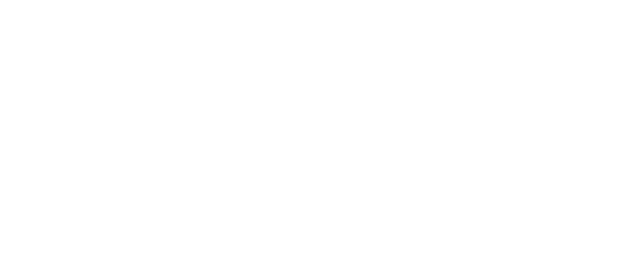
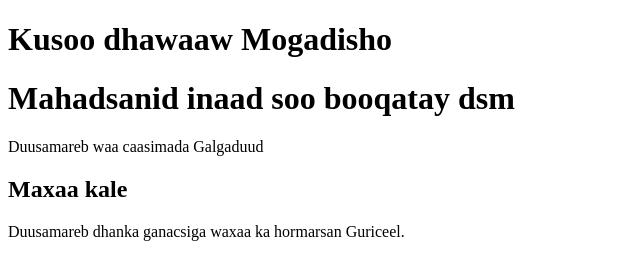
Before and after one commit to Abdiqani-hashi/hurbad-web, a plain HTML site: page index.html in a window 1280 px wide. Shown: the whole page, without its empty margins (0-640 px from the left). Drawn offline with Linux system fonts and the light colour scheme.

Commit message:
First-css

```diff
--- a/index.html
+++ b/index.html
@@ -1,11 +1,20 @@
 <!DOCTYPE html>
-<html lang="en">
+<html>
 <head>
-    <meta charset="UTF-8">
-    <meta name="viewport" content="width=device-width, initial-scale=1.0">
-    <title>Learning web-basics</title>
+    <title>Welcome to Mogadisho </title>
+
+    <style>
+        h1{color:black; font-size: 32px;}
+    </style>
 </head>
+
+
 <body>
+    <h1>Kusoo dhawaaw Mogadisho</h1>
+    <h1>Mahadsanid inaad soo booqatay dsm</h1>
 
+    <p>Duusamareb waa caasimada Galgaduud</p>
+    <h2>Maxaa kale</h2>
+    <p>Duusamareb dhanka ganacsiga waxaa ka hormarsan Guriceel.</p>
 </body>
 </html>
```
Also changed, not shown: 1 other file.
